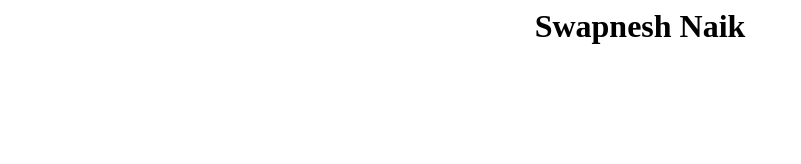
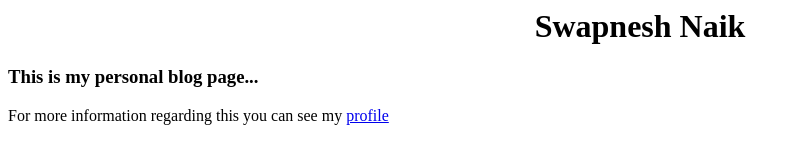
Before and after one commit to vipul-08/swapneshnaik14.github.io, a plain HTML site: page index.html in a window 1280 px wide. Shown: the whole page, without its empty margins (0-801 px from the left). Drawn offline with Linux system fonts and the light colour scheme.

Commit message:
Update index.html

```diff
--- a/index.html
+++ b/index.html
@@ -2,5 +2,7 @@
 <head><title>Swapnesh Naik</title></head>
   <body>
 <h1 align="center">Swapnesh Naik</h1>
+    <h3>This is my personal blog page...</h3>
+    For more information regarding this you can see my <a href="https://github.com/swapneshnaik14/">profile</a>
   </body>
 </html>
```
